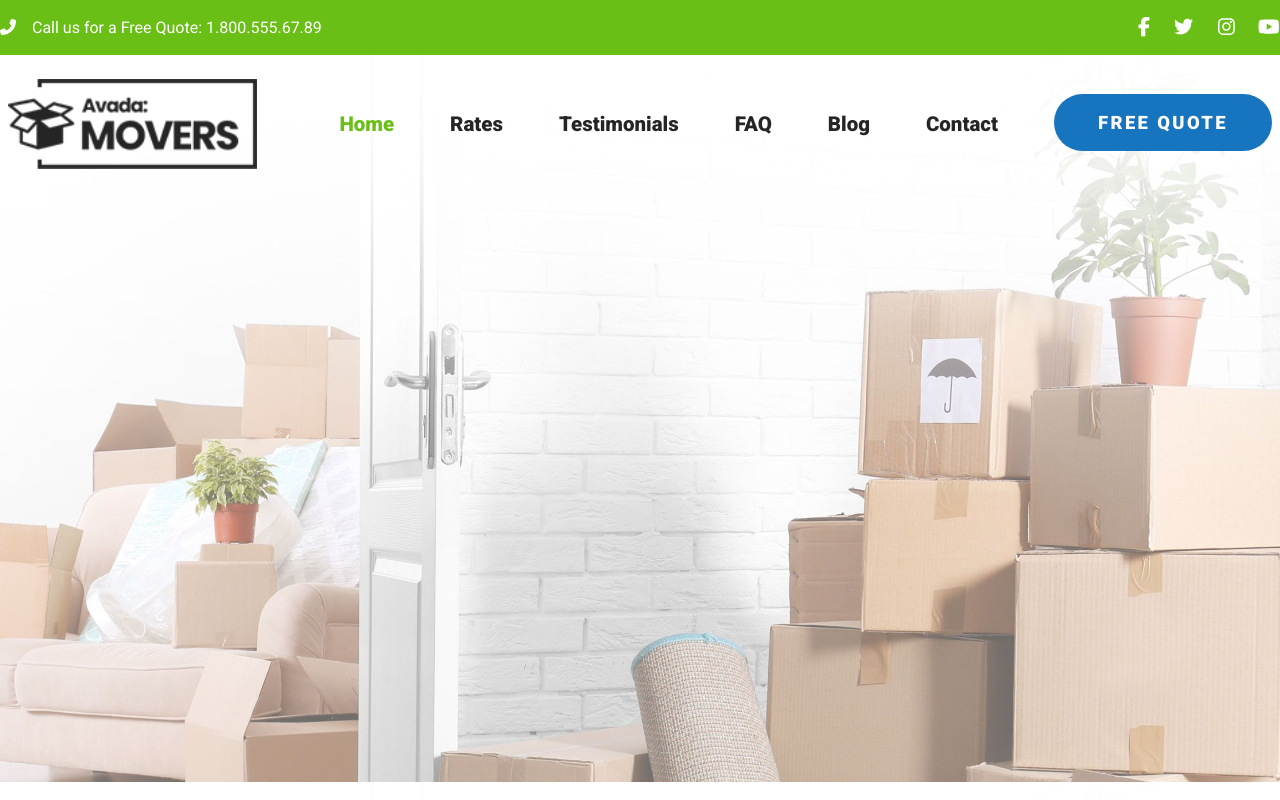
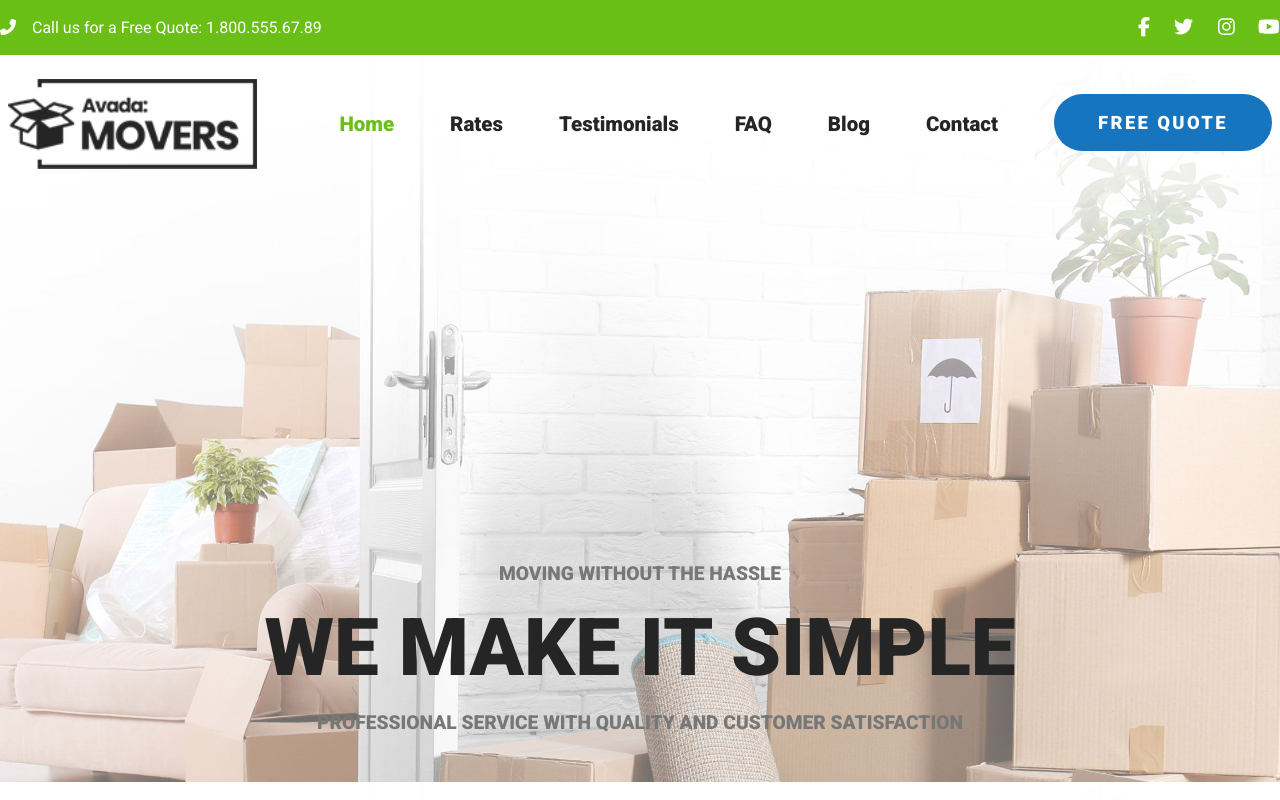
Before and after one commit to jamiromic/proj-html-vuejs, a Vue app: page / in a window 1280 px wide. Shown: the top 800 px of the page. Built offline with nearby package versions, Linux system fonts and the light colour scheme.

Commit message:
hero_done!!!

```diff
--- a/src/components/HeroComponent.vue
+++ b/src/components/HeroComponent.vue
@@ -1,6 +1,11 @@
 <template>
     <div class="wrapper_hero">
         <ToolbarComponent/>
+        <div class="hero_title">
+            <span class="subtitle">Moving Without the Hassle</span>
+            <h1 class="title">We make it simple</h1>
+            <span class="subtitle">professional service with quality and customer satisfaction</span>
+        </div>
 
     </div>
 </template>
@@ -23,12 +28,35 @@
 
 <style lang="scss" scoped>
 
+    @import '../styles/mixins.scss';
+
     .wrapper_hero {
         background-image: url(../assets/avada-movers-homeherobackground-final.jpg);
         background-size: 130%;
         background-position: top;
-        height: 1060px;
+
+
+        .hero_title {
+            text-transform: uppercase;
+            height: 910px;
+            @include flex_center_column;
+
+            .title {
+                color: #252525;
+                font-size: 5rem;
+                font-weight: 900;
+                padding: 1rem 0;
+            }
+
+            .subtitle {
+                @include subtitle_style;
+                font-weight: 900;
+                font-size: 1.20rem;
+            }
+        }
     }
 
 
+
+
 </style>
--- a/src/store.js
+++ b/src/store.js
@@ -16,8 +16,6 @@ const store = Vue.observable({
     'Blog',
     'Contact'
    ],
-   activeToolbar: 0,
-
 
 })
 
--- a/src/styles/mixins.scss
+++ b/src/styles/mixins.scss
@@ -15,3 +15,14 @@
     padding: 1.15rem 2.75rem;
     border-radius: 999px;
 }
+
+@mixin flex_center_column {
+    display: flex;
+    justify-content: center;
+    align-items: center;
+    flex-direction: column;
+}
+
+@mixin subtitle_style {
+    color: #777777;
+}
```
